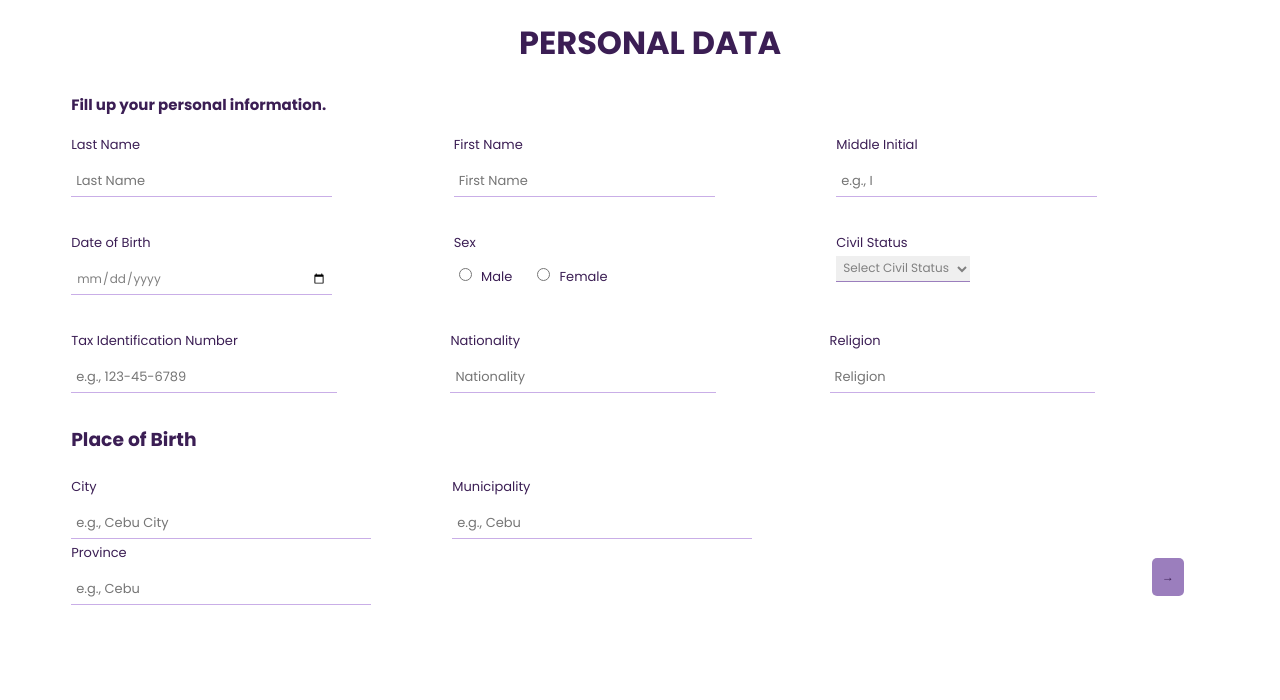
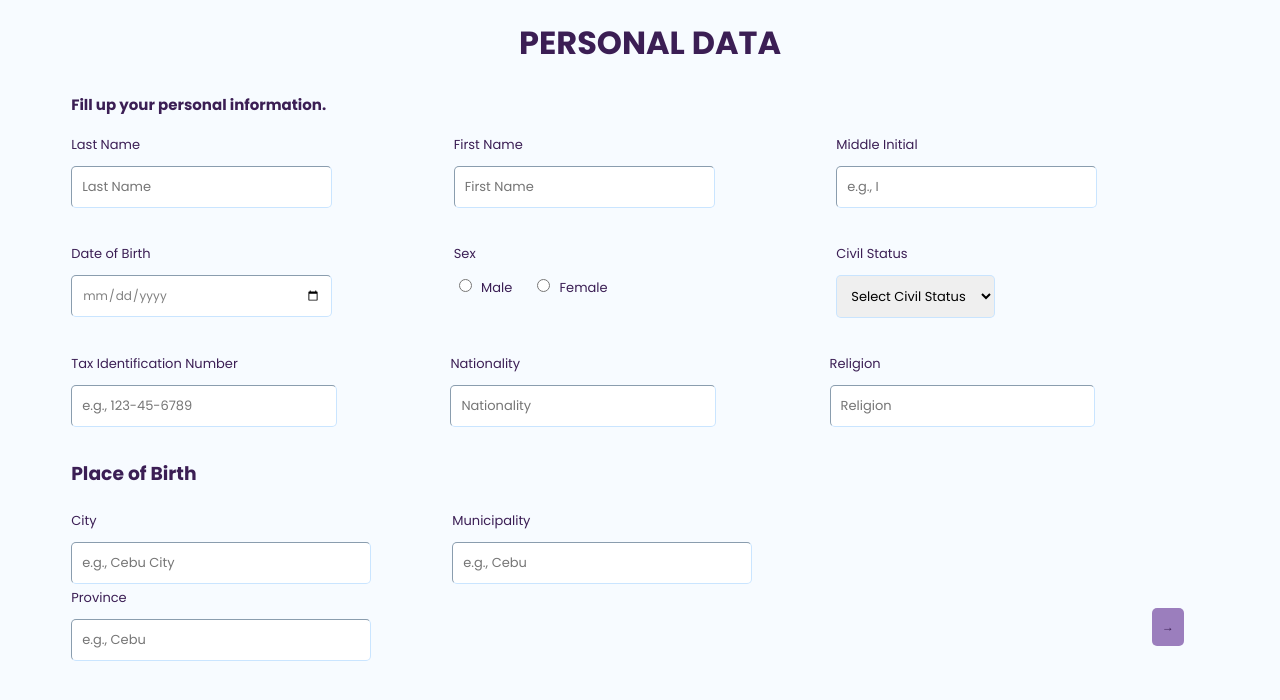
Before and after one commit to scyyythe/form, a PHP site: page / in a window 1280 px wide. Shown: the top 700 px of the page. Run offline with PHP 8.4, Linux system fonts and the light colour scheme; data that the repository does not hold is empty.

Commit message:
new update

```diff
--- a/css/style.css
+++ b/css/style.css
@@ -7,6 +7,7 @@
 }
 body{
     overflow-x: hidden;
+    background-color: rgba(200, 228, 255, 0.13);
 }
 header{
     width: 100%;
@@ -21,30 +22,33 @@ h3,h4,h5{
     color: #3B1E54;
 }
 input {
-    padding: 5px;
-    border: none;
-    border-bottom: 1px solid #c9aee7;
+    padding: 10px;
+   border-radius:5px;
+   border-width: 1px;
     box-sizing: border-box;
-    border-radius: 0;
     font-size: 13px;
     outline: none;
     margin-top: 10px;
-    color: gray;
+    border-color: rgba(200, 228, 255, 0.959);;
+
 }
-input:focus,select:focus{
-    border-bottom: 2px solid #3B1E54 ;
-}
+
 input[type="date"] {
     font-size: 12px;
     color: gray;
 }
 select{
     font-size: 12px;
-    padding: 3px;
-    border: none;
-    border-bottom: 1px solid #9B7EBD;
+      padding: 10px;
+   border-radius:5px;
+   border-width: 1px;
+    box-sizing: border-box;
+    font-size: 13px;
     outline: none;
-    color: gray;
+    margin-top: 10px;
+    border-color: rgba(200, 228, 255, 0.959);;
+
+
 }
 
 label{
--- /dev/null
+++ b/return.php
@@ -0,0 +1,5 @@
+<?php
+session_start();
+session_destroy();
+header("Location: index.php");
+exit;
--- a/success.php
+++ b/success.php
@@ -174,7 +174,7 @@ include 'controller/session_data.php';
       </div>
 
       <div class="btn2">
-        <button onclick="window.location.href='index.php'">Return</button>
+        <button onclick="window.location.href='return.php'">Return</button>
       </div>
     </section>
 
```
Also changed, not shown: index.php (+44 -23 lines).
